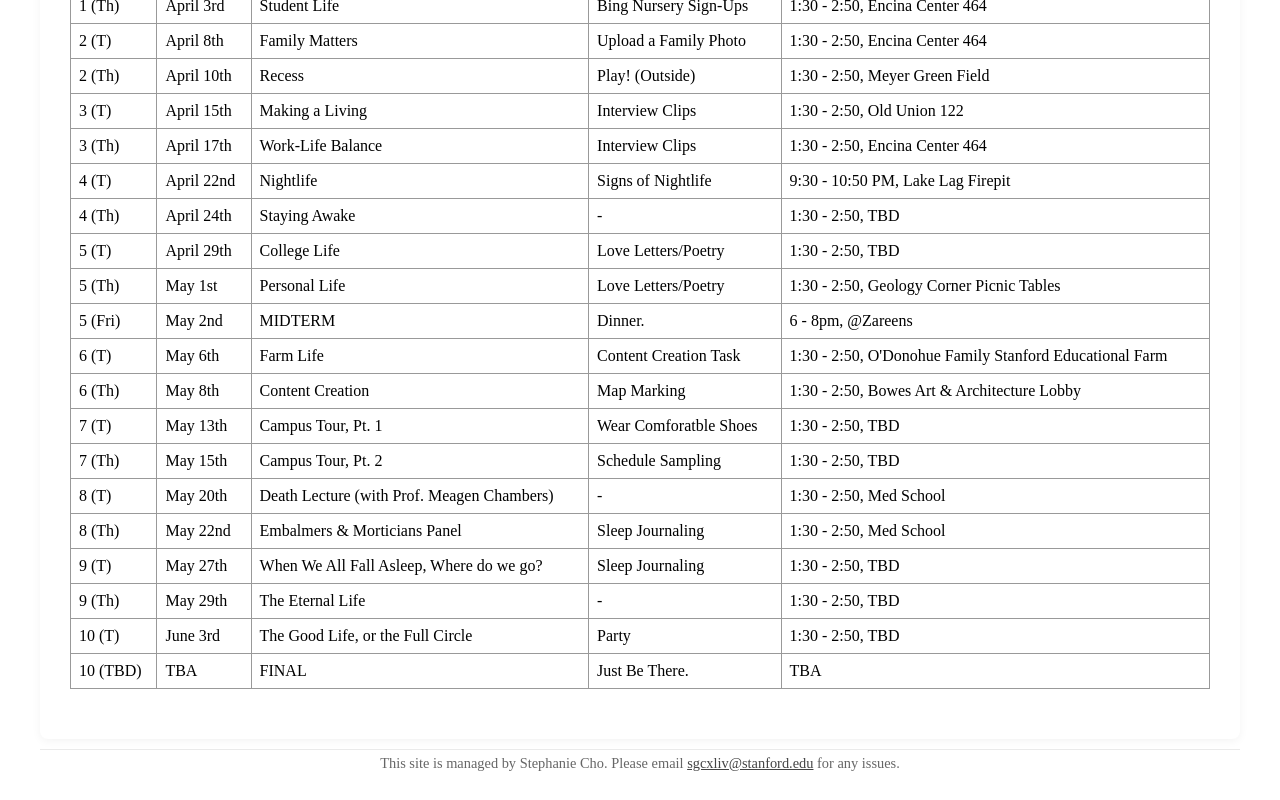
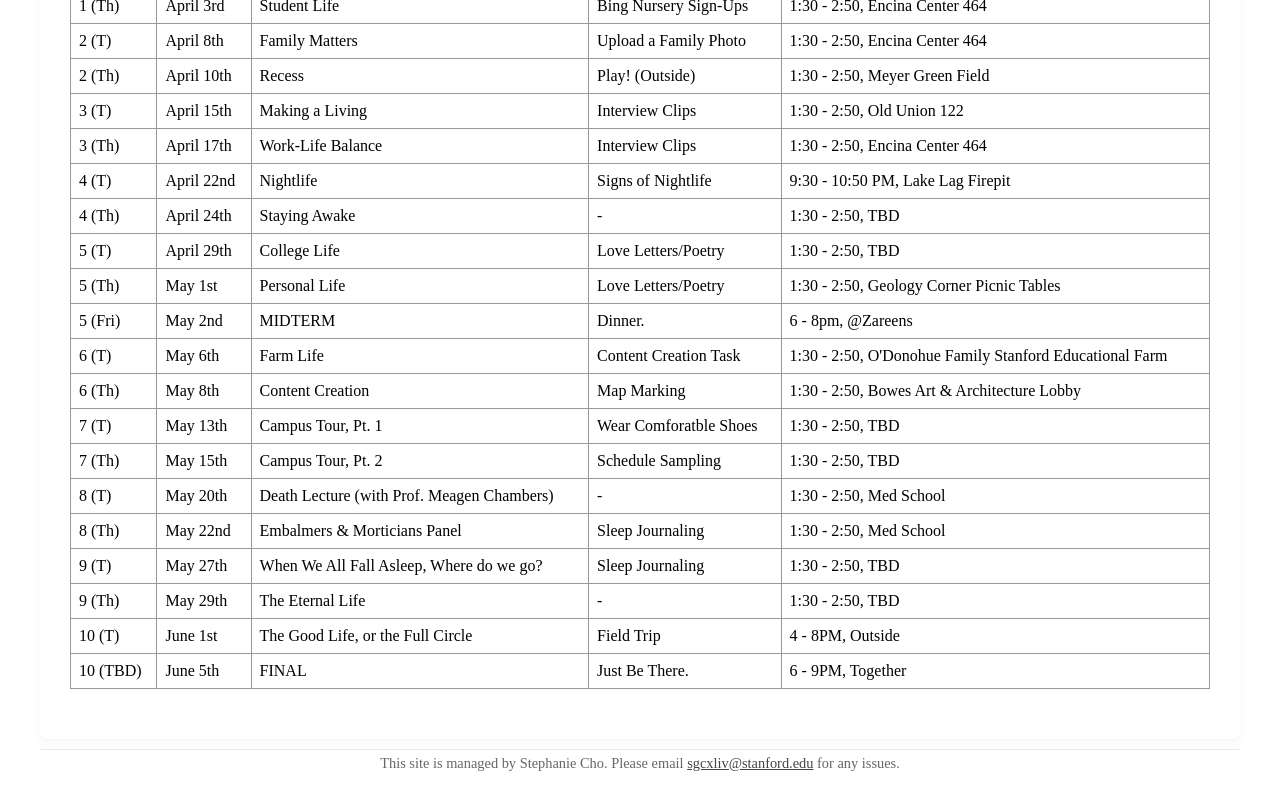
Before and after one commit to sgcxliv/calledliving, a Next.js app: page /calendar in a window 1280 px wide. Shown: the part 382-1182 px from the top of the page. Built offline with nearby package versions, Linux system fonts and the light colour scheme.

Commit message:
Update calendar.js

```diff
--- a/pages/calendar.js
+++ b/pages/calendar.js
@@ -153,17 +153,17 @@ export default function Calendar() {
             </tr>
                           <tr>
               <td style={{ border: '1px solid #999', padding: '8px' }}>10 (T)</td>
-              <td style={{ border: '1px solid #999', padding: '8px' }}>June 3rd</td>
+              <td style={{ border: '1px solid #999', padding: '8px' }}>June 1st</td>
               <td style={{ border: '1px solid #999', padding: '8px' }}>The Good Life, or the Full Circle</td>
-              <td style={{ border: '1px solid #999', padding: '8px' }}>Party</td>
-              <td style={{ border: '1px solid #999', padding: '8px' }}>1:30 - 2:50, TBD </td>
+              <td style={{ border: '1px solid #999', padding: '8px' }}>Field Trip</td>
+              <td style={{ border: '1px solid #999', padding: '8px' }}>4 - 8PM, Outside</td>
             </tr>
                             <tr>
               <td style={{ border: '1px solid #999', padding: '8px' }}>10 (TBD)</td>
-              <td style={{ border: '1px solid #999', padding: '8px' }}>TBA</td>
+              <td style={{ border: '1px solid #999', padding: '8px' }}>June 5th</td>
               <td style={{ border: '1px solid #999', padding: '8px' }}>FINAL</td>
               <td style={{ border: '1px solid #999', padding: '8px' }}>Just Be There.</td>
-              <td style={{ border: '1px solid #999', padding: '8px' }}>TBA</td>
+              <td style={{ border: '1px solid #999', padding: '8px' }}>6 - 9PM, Together</td>
             </tr>
           </tbody>
         </table>
```
